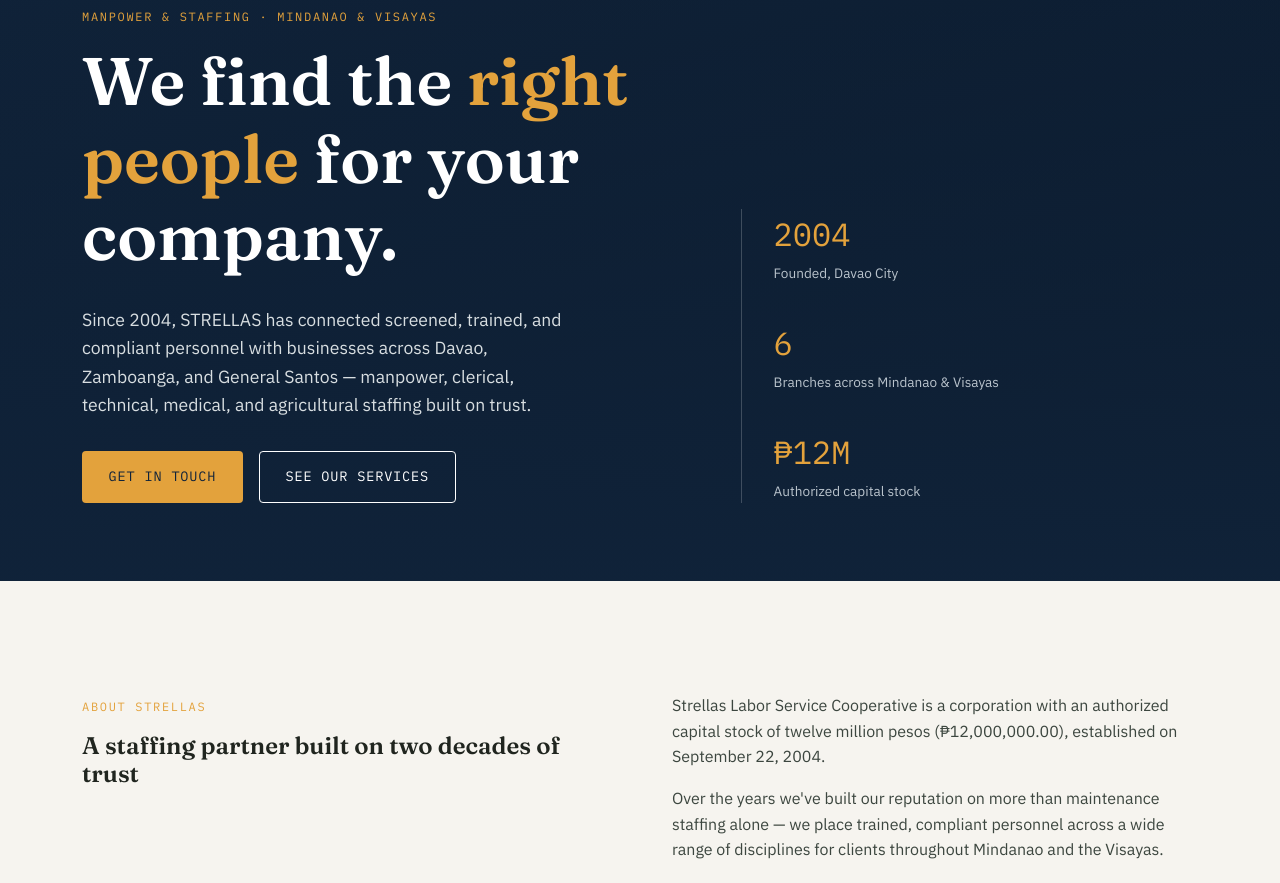
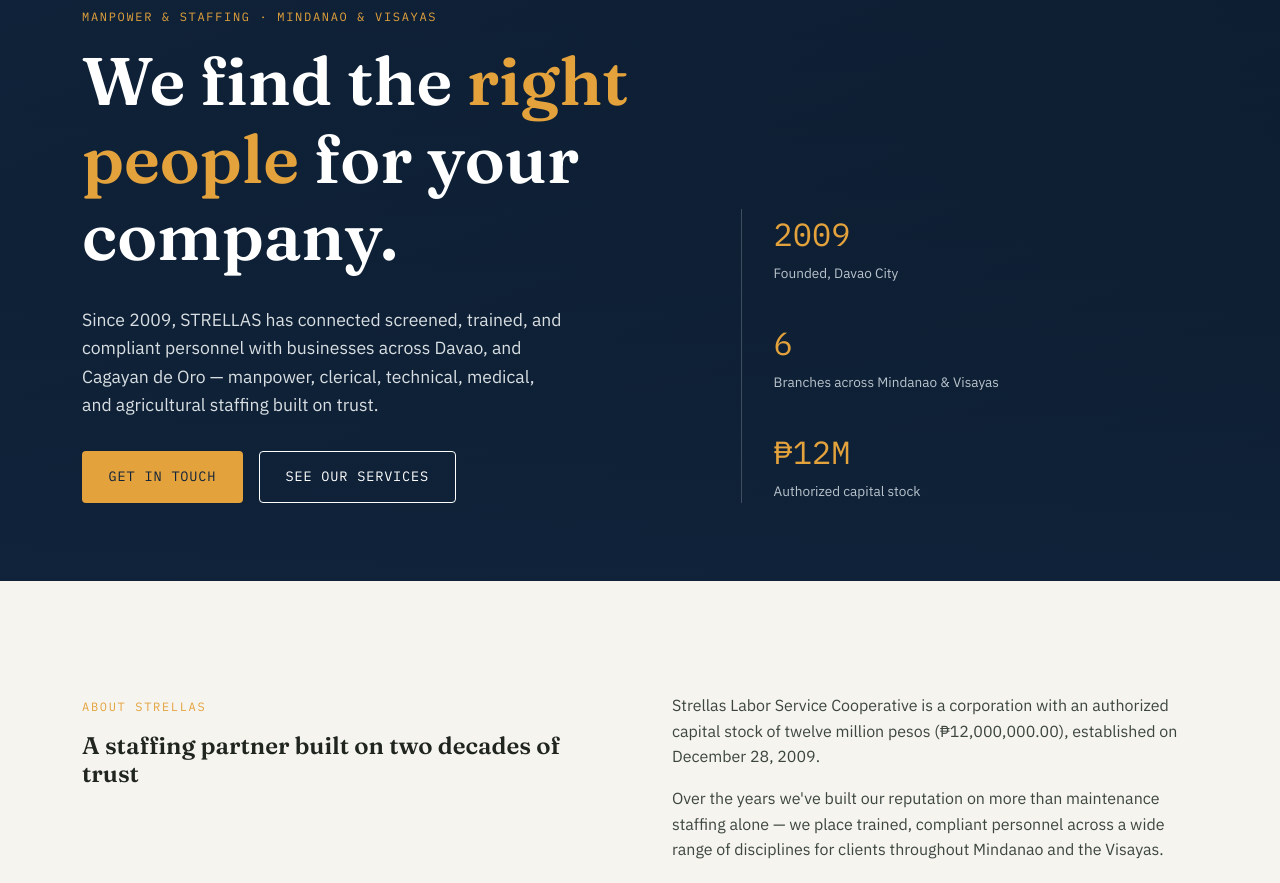
Before and after one commit to jpdoestech/strellaslsc, a plain HTML site: page index.html in a window 1280 px wide. Shown: the part 237-1120 px from the top of the page. Drawn offline with Linux system fonts and the light colour scheme; no server answers.

Commit message:
Update index.html

```diff
--- a/index.html
+++ b/index.html
@@ -91,7 +91,7 @@
         <span class="eyebrow">Manpower &amp; Staffing &middot; Mindanao &amp; Visayas</span>
         <!-- EDIT HERE: headline / intro copy -->
         <h1>We find the <em>right people</em> for your company.</h1>
-        <p>Since 2004, STRELLAS has connected screened, trained, and compliant personnel with businesses across Davao, Zamboanga, and General Santos &mdash; manpower, clerical, technical, medical, and agricultural staffing built on trust.</p>
+        <p>Since 2009, STRELLAS has connected screened, trained, and compliant personnel with businesses across Davao, and Cagayan de Oro &mdash; manpower, clerical, technical, medical, and agricultural staffing built on trust.</p>
         <div class="hero-actions">
           <a href="#contact" class="btn btn--gold">Get in touch</a>
           <a href="#services" class="btn btn--outline">See our services</a>
@@ -100,7 +100,7 @@
 
       <div class="hero-stats">
         <div class="hero-stat">
-          <span class="num">2004</span>
+          <span class="num">2009</span>
           <span class="label">Founded, Davao City</span>
         </div>
         <div class="hero-stat">
@@ -124,7 +124,7 @@
       </div>
       <!-- EDIT HERE: company description -->
       <div class="about-copy">
-        <p>Strellas Labor Service Cooperative is a corporation with an authorized capital stock of twelve million pesos (&#8369;12,000,000.00), established on September 22, 2004.</p>
+        <p>Strellas Labor Service Cooperative is a corporation with an authorized capital stock of twelve million pesos (&#8369;12,000,000.00), established on December 28, 2009.</p>
         <p>Over the years we've built our reputation on more than maintenance staffing alone &mdash; we place trained, compliant personnel across a wide range of disciplines for clients throughout Mindanao and the Visayas.</p>
       </div>
     </div>
@@ -415,7 +415,7 @@
     <div class="footer-grid">
       <div>
         <h4>Strellas Labor Service Cooperative</h4>
-        <p>Connecting screened, trained personnel with leading companies across Mindanao and the Visayas since 2004.</p>
+        <p>Connecting screened, trained personnel with leading companies across Mindanao and the Visayas since 2009.</p>
       </div>
       <div>
         <h4>Quick Links</h4>
```
